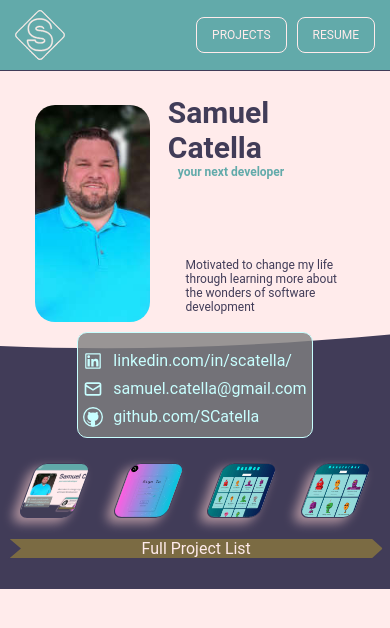
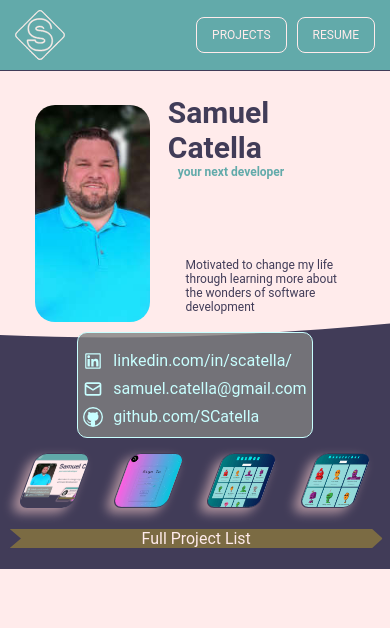
Before and after one commit to SCatella/portfolio, a React (Create React App) app: page / in a window 390 px wide. Shown: the top 628 px of the page. Built offline with nearby package versions, Linux system fonts and the light colour scheme.

Commit message:
fixed sloppy transitions

```diff
--- a/public/index.html
+++ b/public/index.html
@@ -9,7 +9,9 @@
       name="description"
       content="Developing a solid future"
     />
-    <meta property='og:image' content='https://scatella.github.io/portfolio/static/media/portfolio.73a9947249ca324505ea.png'/>
+    <meta property='og:image' content=
+      'https://scatella.github.io/portfolio/static/media/portfolio.73a9947249ca324505ea.png'
+    />
     <link rel="apple-touch-icon" href="%PUBLIC_URL%/logo192.png" />
     <!--
       manifest.json provides metadata used when your web app is installed on a
--- a/src/components/panel-container/panel-container.styles.scss
+++ b/src/components/panel-container/panel-container.styles.scss
@@ -12,7 +12,7 @@
     transform: translate(-15px, -45px);
   }
 
-  @media screen and (max-width: 868px) {
+  @media screen and (max-width: 872px) {
     width: 100%;
 
     .panels {
--- a/src/routes/home/home.styles.scss
+++ b/src/routes/home/home.styles.scss
@@ -91,16 +91,17 @@
     }
   }
 
-  @media screen and (max-width: 868px) {
+  @media screen and (max-width: 872px) {
     .page {
       height: fit-content;
       padding-bottom: 25px;
 
       .action {
         justify-content: center;
+        transition: justify-content 0.5s;
 
         .projects-panel {
-          margin: 15px 0px;
+          margin: 5px 0px;
           width: 100%;
         }
       }
```
